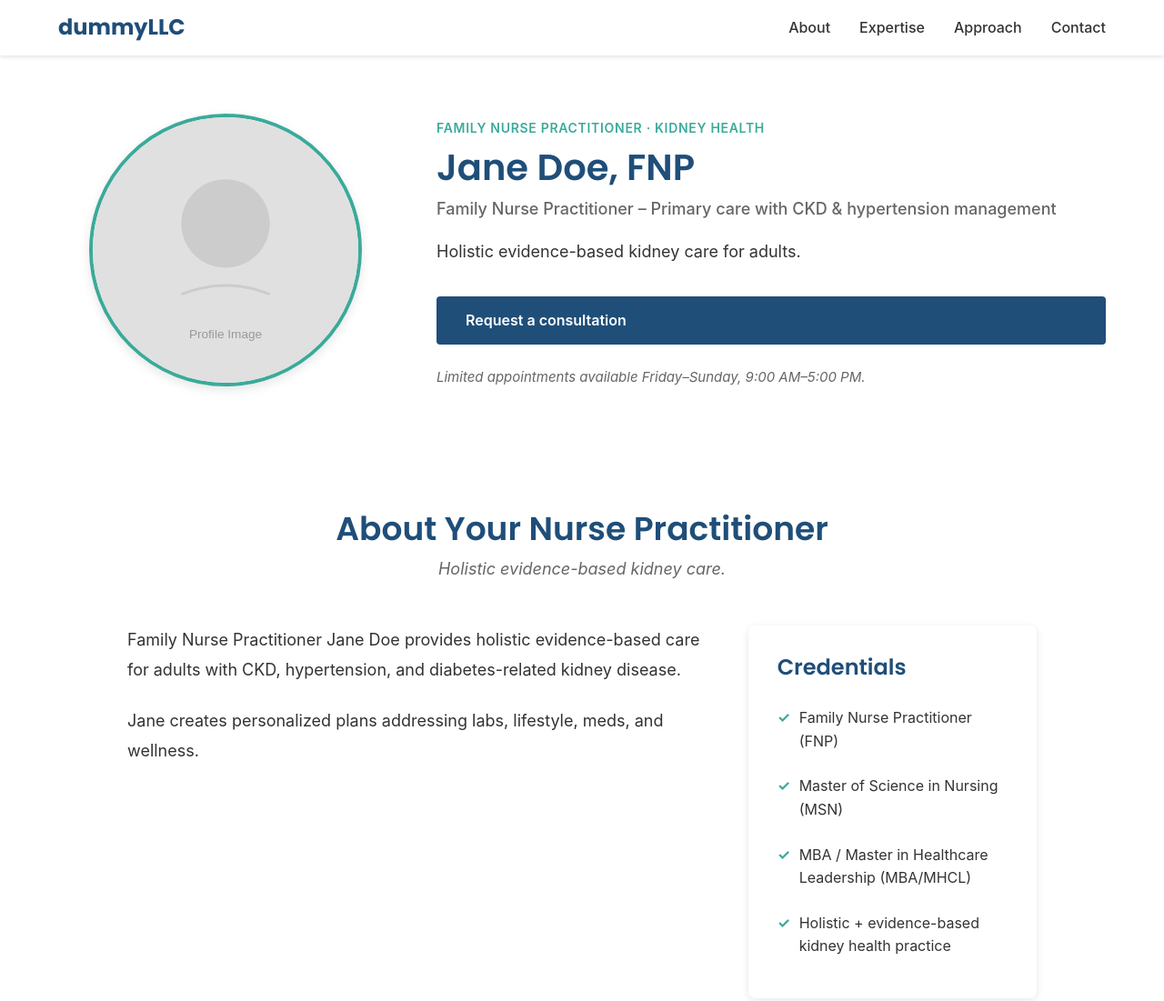
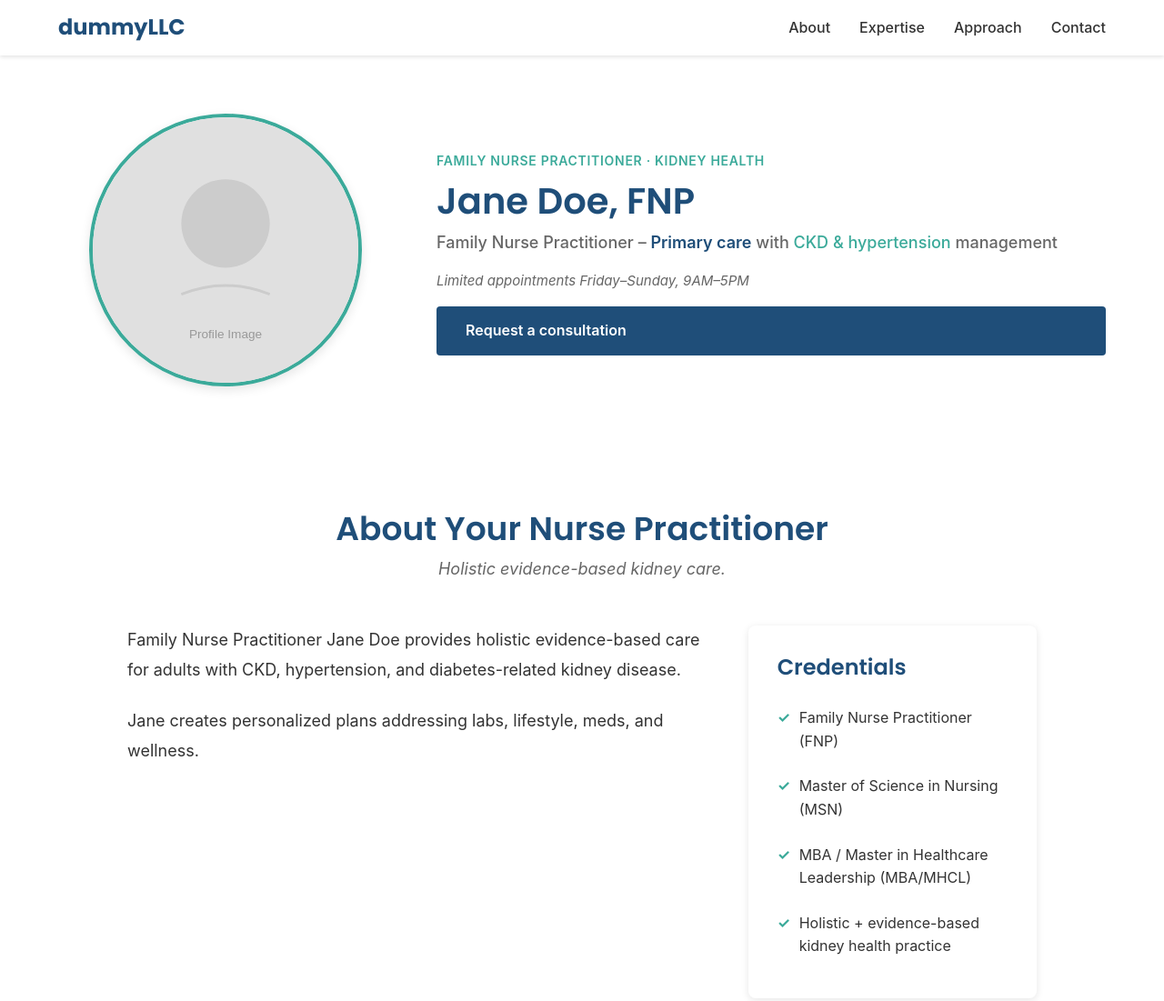
Before and after one commit to shr3stha/self_profile, a website: page index.html in a window 1280 px wide. Shown: the top 1101 px of the page at 91% size. Drawn offline with Linux system fonts and the light colour scheme.

Commit message:
Refactor hero section: remove tagline, add HTML formatting
The hero tagline field and related UI have been removed from the admin and main pages. The hero subtitle now supports HTML formatting for bold and accent color, with updated instructions and placeholders. Availability status is now displayed in a dedicated element. CSS was updated to style the new formatting and availability status.

```diff
--- a/assets/css/styles.css
+++ b/assets/css/styles.css
@@ -166,6 +166,19 @@ h1, h2, h3, h4, h5, h6 {
     font-weight: 500;
 }
 
+.hero-subtitle strong {
+    font-weight: 600;
+    color: var(--primary-color);
+}
+
+.hero-tagline strong {
+    font-weight: 600;
+}
+
+.accent {
+    color: var(--accent-color);
+}
+
 .hero-tagline {
     font-size: 1.125rem;
     margin-bottom: 2rem;
@@ -176,6 +189,13 @@ h1, h2, h3, h4, h5, h6 {
     display: flex;
     flex-direction: column;
     gap: 1rem;
+}
+
+.hero-availability {
+    font-size: 0.9375rem;
+    color: var(--text-light);
+    font-style: italic;
+    margin-bottom: 1rem;
 }
 
 .hero-subnote {
--- a/assets/js/config.js
+++ b/assets/js/config.js
@@ -18,12 +18,10 @@ class ConfigManager {
     return {
       heroName: "Jane Doe, FNP",
       heroSubtitle:
-        "Family Nurse Practitioner – Primary care with CKD & hypertension management",
-      heroTagline: "Holistic evidence-based kidney care for adults.",
+        "Family Nurse Practitioner – <strong>Primary care</strong> with <span class=\"accent\">CKD & hypertension</span> management",
       profileImageUrl: "assets/images/placeholder-profile.svg",
       acceptingPatients: false,
-      availabilityStatus:
-        "Limited appointments available Friday–Sunday, 9:00 AM–5:00 PM.",
+      availabilityStatus: "Limited appointments Friday–Sunday, 9AM–5PM",
       bannerEnabled: false,
       bannerText: "",
       bannerType: "info",
--- a/assets/js/main.js
+++ b/assets/js/main.js
@@ -57,8 +57,7 @@
          */
         applyHero() {
             const heroName = document.getElementById('hero-name');
-            const heroSubtitle = document.querySelector('.hero-subtitle');
-            const heroTagline = document.getElementById('hero-tagline');
+            const heroSubtitle = document.getElementById('hero-subtitle');
             const profileImage = document.getElementById('profile-image');
             const acceptingBadge = document.getElementById('accepting-patients-badge');
             const consultationBtn = document.getElementById('consultation-btn');
@@ -68,11 +67,16 @@
             }
 
             if (heroSubtitle && this.config.heroSubtitle) {
-                heroSubtitle.textContent = this.config.heroSubtitle;
+                // Use innerHTML to preserve formatting (admin-controlled content)
+                heroSubtitle.innerHTML = this.config.heroSubtitle;
             }
 
-            if (heroTagline && this.config.heroTagline) {
-                heroTagline.textContent = this.config.heroTagline;
+            // Apply availability status to hero section
+            const heroAvailability = document.getElementById('hero-availability');
+            if (heroAvailability && this.config.availabilityStatus) {
+                heroAvailability.textContent = this.config.availabilityStatus;
+            } else if (heroAvailability) {
+                heroAvailability.style.display = 'none';
             }
 
             if (profileImage && this.config.profileImageUrl) {
@@ -97,12 +101,6 @@
 
             if (consultationBtn && this.config.contactEmail) {
                 consultationBtn.href = `mailto:${this.config.contactEmail}`;
-            }
-
-            // Apply availability status
-            const availabilityStatus = document.getElementById('availability-status');
-            if (availabilityStatus && this.config.availabilityStatus) {
-                availabilityStatus.textContent = this.config.availabilityStatus;
             }
         }
 
--- a/index.html
+++ b/index.html
@@ -92,13 +92,12 @@
               >Family Nurse Practitioner · Kidney Health</span
             >
             <h2 id="hero-name" class="hero-name">Jane Doe, FNP</h2>
-            <p class="hero-subtitle">
-              Family Nurse Practitioner – Primary care with CKD & hypertension
-              management
+            <p class="hero-subtitle" id="hero-subtitle">
+              Family Nurse Practitioner –
+              <strong>Primary care</strong> with
+              <span class="accent">CKD & hypertension</span> management
             </p>
-            <p id="hero-tagline" class="hero-tagline">
-              Holistic evidence-based kidney care for adults.
-            </p>
+            <p id="hero-availability" class="hero-availability"></p>
             <div class="hero-cta">
               <a
                 href="mailto:contact@dummyllc.com"
@@ -106,7 +105,6 @@
                 id="consultation-btn"
                 >Request a consultation</a
               >
-              <p id="availability-status" class="hero-subnote"></p>
             </div>
           </div>
         </div>
```
Also changed, not shown: admin.html (+2 -5 lines), assets/js/admin.js (+72 -54 lines), README.md.
